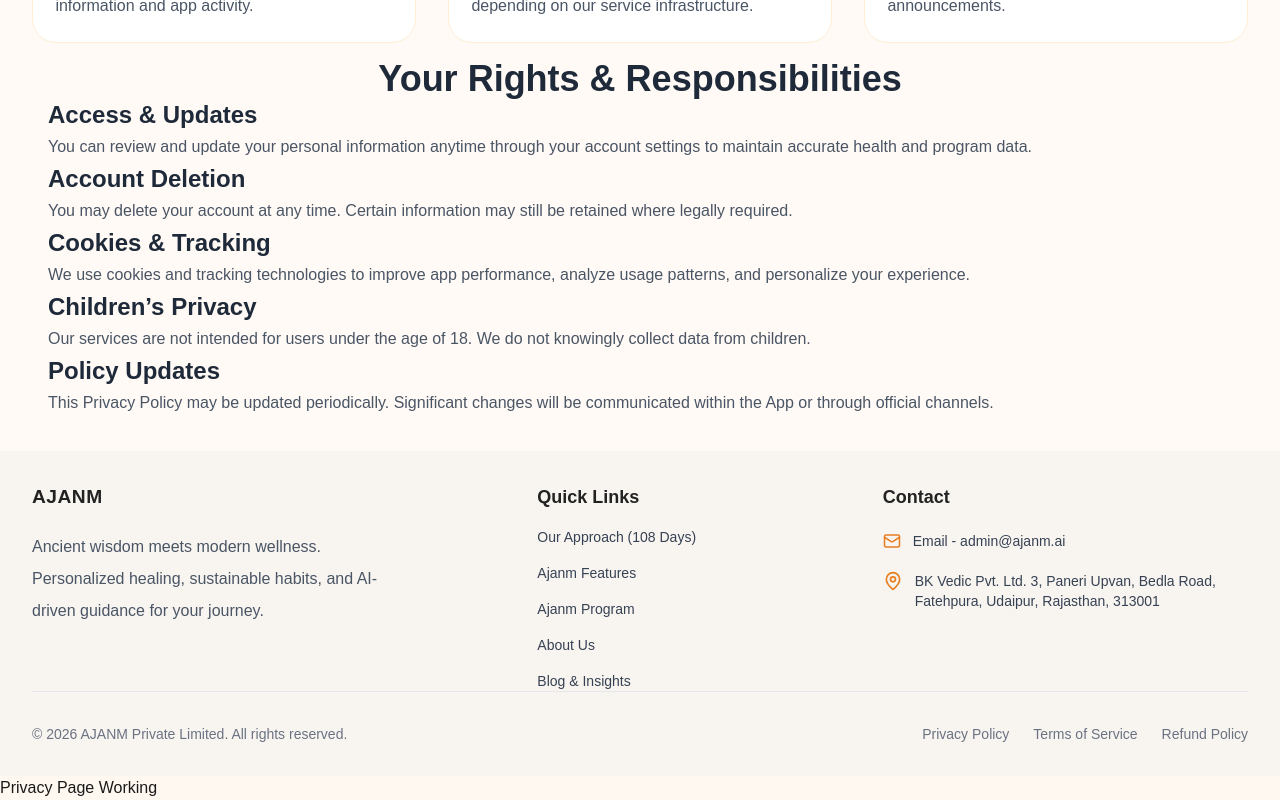
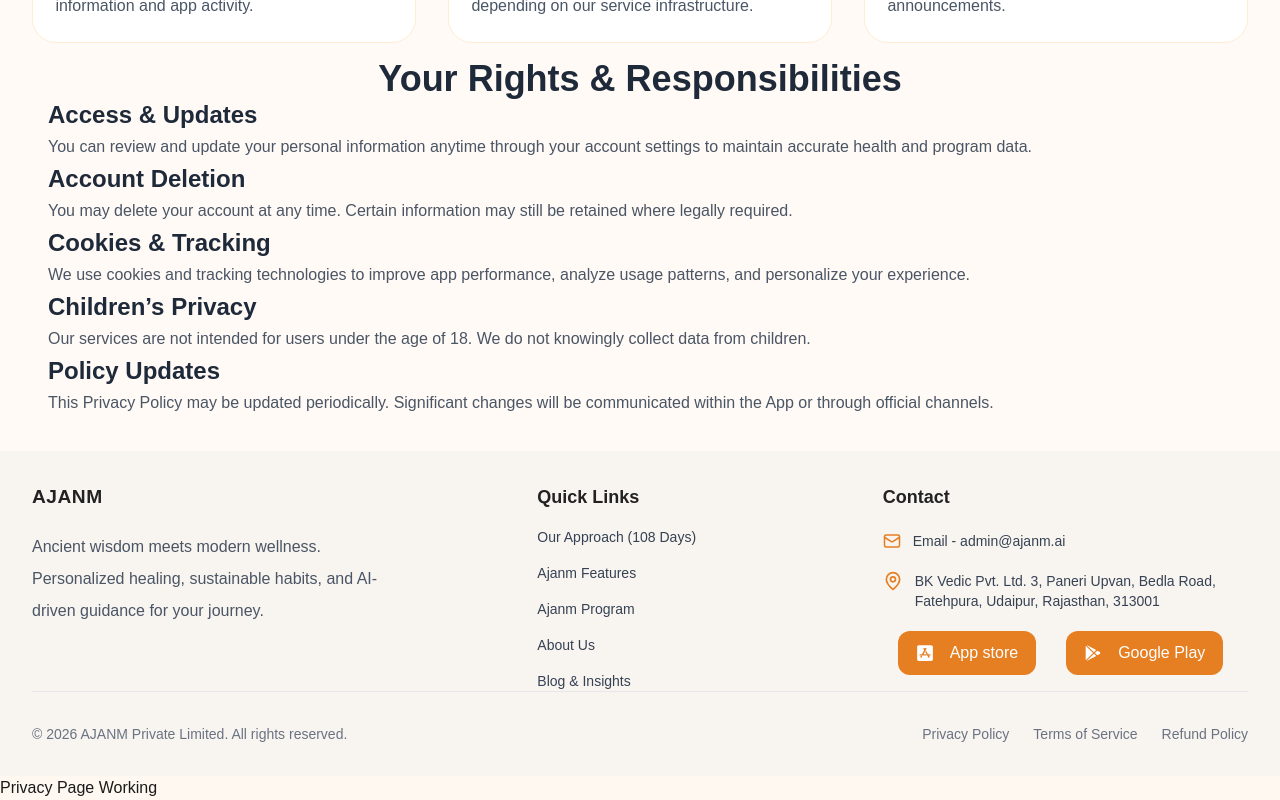
Before and after one commit to AkshitaGaur-hub/Ajanm, a React (Vite) app: page /privacy in a window 1280 px wide. Shown: the part 822-1622 px from the top of the page. Built offline with nearby package versions, Linux system fonts and the light colour scheme; the HTML template or start-up script is replaced by a standard one.

Commit message:
Program and footer update

```diff
--- a/src/components/Footer.jsx
+++ b/src/components/Footer.jsx
@@ -1,6 +1,7 @@
-import { Mail, Phone, MapPin, } from 'lucide-react';
-// import { FaInstagram, FaYoutube, FaLinkedin } from "react-icons/fa";
+import { Mail, MapPin, } from 'lucide-react';
+import { FaAppStoreIos} from "react-icons/fa";
 import { Link } from 'react-router-dom';
+import { IoLogoGooglePlaystore } from "react-icons/io5";
 
 const footerLinks = [
   { text: "Our Approach (108 Days)", href: "/" },
@@ -77,6 +78,14 @@
               Udaipur, Rajasthan, 313001
             </p>
           </div>
+          <div className="btn flex">
+            <Link to="https://apps.apple.com/in/app/ajanm/id6736587790">
+              <button aria-label='app_store' className=" flex items-center gap-4"><FaAppStoreIos className='text-lg' />App store</button>
+            </Link>
+            <Link to="https://play.google.com/store/apps/details?id=ajanm.ai&pcampaignid=web_share">
+              <button aria-label='play_store' className=" flex items-center gap-4"><IoLogoGooglePlaystore  className='text-lg' />Google Play</button>
+            </Link>
+          </div>
         </div>
       </div>
 
--- a/src/index.css
+++ b/src/index.css
@@ -15,14 +15,14 @@
   --para: clamp(1rem, 1.2vw, 1.3rem);
   --smpara: clamp(0.5rem, 0.7vw, 1rem);
 }
-.icon_color{
-  color : var(--primary);
+.icon_color {
+  color: var(--primary);
 }
 html,
 body {
   overflow-x: hidden;
   width: 100%;
-  font-family: 'Poppins', sans-serif;
+  font-family: "Poppins", sans-serif;
 }
 
 body {
@@ -43,7 +43,7 @@
   display: block;
 }
 
-.ql{
+.ql {
   display: flex;
   flex-direction: column;
   justify-content: center;
@@ -89,7 +89,7 @@
   display: flex;
   align-items: center;
   justify-content: space-between;
-  padding:0.2rem;
+  padding: 0.2rem;
   position: fixed;
   top: 0;
   left: 0;
@@ -100,7 +100,7 @@
 
 @media (min-width: 768px) {
   nav {
-    padding:2px  1.25rem;
+    padding: 2px 1.25rem;
   }
 }
 .left {
@@ -525,7 +525,7 @@
   display: flex;
   align-items: center;
   justify-content: center;
-  gap: 8rem;
+  gap: 2rem;
   width: 100%;
   padding: 2rem;
   overflow: hidden;
@@ -549,8 +549,10 @@
   display: flex;
   justify-content: center;
 }
+
 .rightprogramm {
   min-width: 0;
+  padding-left: 8rem;
   width: 65%;
   display: flex;
   line-height: 2;
@@ -911,6 +913,16 @@
   body {
     margin-top: 0.65rem;
   }
+  .rightprogramm {
+    padding-left: 0rem;
+  }
+  .quote{
+    display: flex;
+    align-items: center;
+    justify-content: center;
+    text-align: center;
+    width:auto;
+  }
 }
 
 @media (max-width: 640px) {
@@ -1184,7 +1196,7 @@
 /* RESPONSIVE BASE STYLES */
 @media (max-width: 640px) {
   body {
-    padding-top:55px;
+    padding-top: 55px;
   }
 }
 
@@ -1202,7 +1214,6 @@
     font-size: var(--small_heading);
     list-style: none;
   }
-
 }
 @media (max-width: 968px) {
   ul {
@@ -1230,13 +1241,13 @@
     font-weight: 700;
   }
 }
-@media (min-height: 300px) and (max-width: 1024px){
-  .joinbutton{
-    width:10rem;
+@media (min-height: 300px) and (max-width: 1024px) {
+  .joinbutton {
+    width: 10rem;
   }
 
-  .mail{
-    width:60%;
-    padding:0.8rem;
+  .mail {
+    width: 60%;
+    padding: 0.8rem;
   }
 }
```
